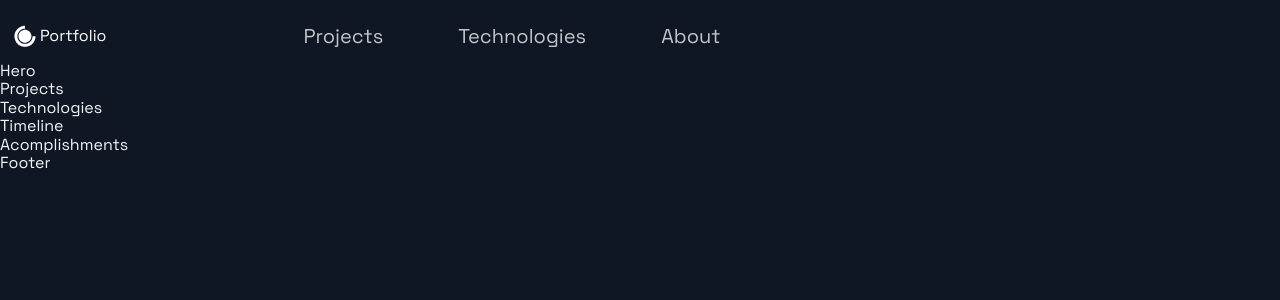
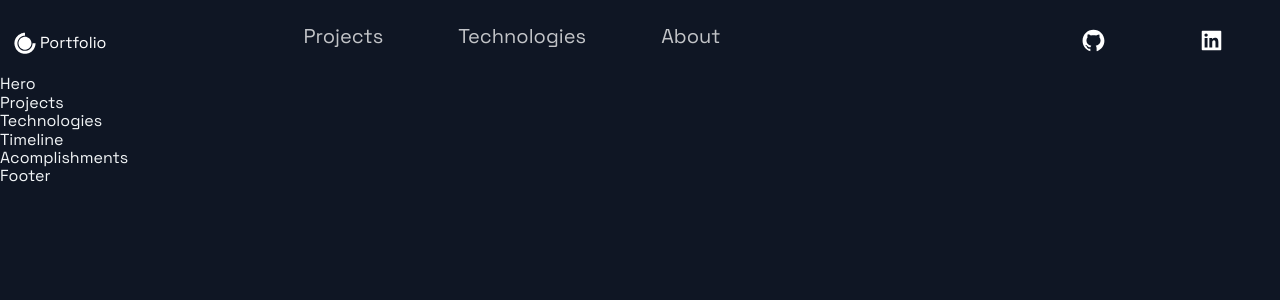
Before and after one commit to krdev0/portfolio, a Next.js app: page / in a window 1280 px wide. Shown: the top 300 px of the page. Built offline with nearby package versions, Linux system fonts and the light colour scheme.

Commit message:
header changes

```diff
--- a/src/components/Header/Header.js
+++ b/src/components/Header/Header.js
@@ -31,6 +31,14 @@ const Header = () => (
         </Link>
       </li>
     </Div2>
+    <Div3>
+      <SocialIcons href='https://github.com'>
+        <AiFillGithub size="2.5rem"></AiFillGithub>
+      </SocialIcons>
+      <SocialIcons href='https://linkedin.com'>
+        <AiFillLinkedin size="2.5rem"></AiFillLinkedin>
+      </SocialIcons>
+    </Div3>
   </Container>
 );
 
```
